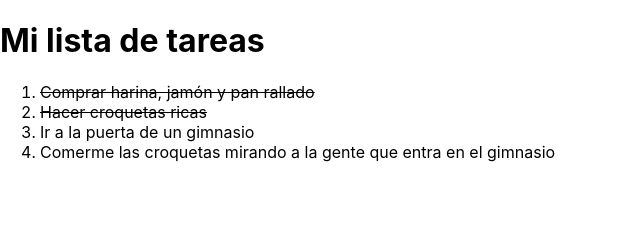
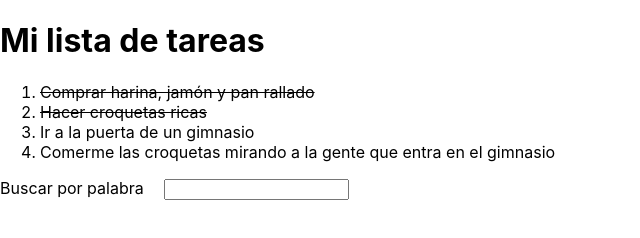
Before and after one commit to yaizafelices/list_of_task, a React app: page / in a window 1280 px wide. Shown: the whole page, without its empty margins (0-640 px from the left). Built offline with nearby package versions, Linux system fonts and the light colour scheme.

Commit message:
Add READme.md

```diff
--- a/src/components/App.js
+++ b/src/components/App.js
@@ -13,6 +13,8 @@
     }
   ]);
 
+  const [searchTask, setSearchTask] = useState('');
+
   const handleDone = (event) =>{
     const clickedDoneId = event.currentTarget.id;
     const foundTaskDone = tasks.find((tasks) => tasks.id === clickedDoneId);
@@ -20,8 +22,18 @@
     setTasks([...tasks]);
   }
 
+  const handleSearchTask = (event) => {
+    setSearchTask(event.target.value);
+  }
+
   const renderTasks = () => {
-    return tasks.map((tasks) => {
+    return tasks
+    .filter((tasks) => {
+      return tasks.task.toLowerCase().includes(searchTask.toLowerCase());
+    })
+
+
+    .map((tasks) => {
       let highLight = null;
       if (tasks.completed === true){
         highLight = 'coloredHighLight';
@@ -42,6 +54,10 @@
     <div>
       <h1>Mi lista de tareas</h1>
       <ol>{renderTasks()}</ol>
+      <form>
+        <label htmlFor='searchTask'>Buscar por palabra</label>
+        <input className='input' type='text' id='searchTask' value={searchTask} onChange={handleSearchTask}></input>
+      </form>
     </div>
   );
 }
--- a/src/styles/components/_list.scss
+++ b/src/styles/components/_list.scss
@@ -2,3 +2,7 @@
     text-decoration: line-through;
 
 }
+
+.input {
+    margin-left: 20px;
+}
```
